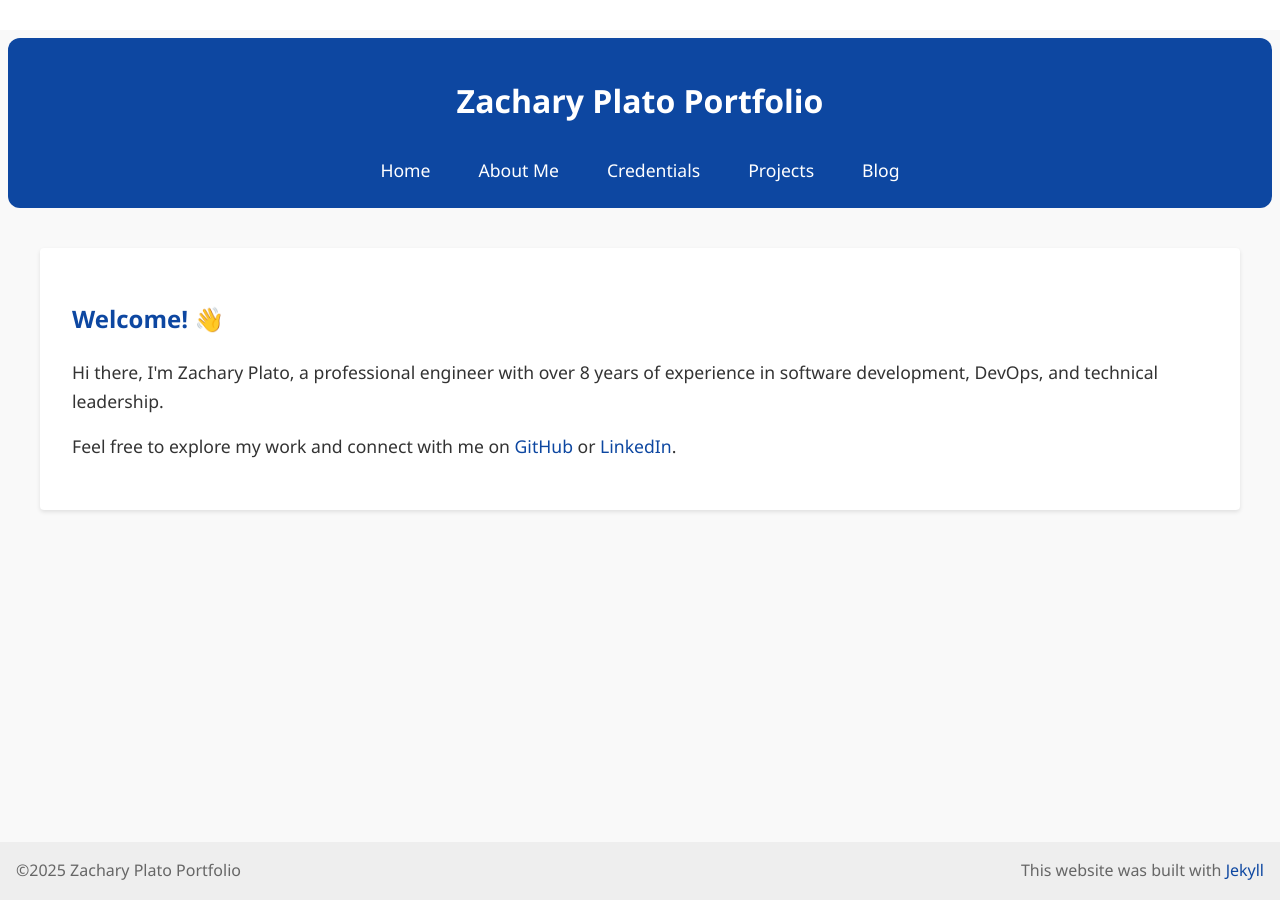
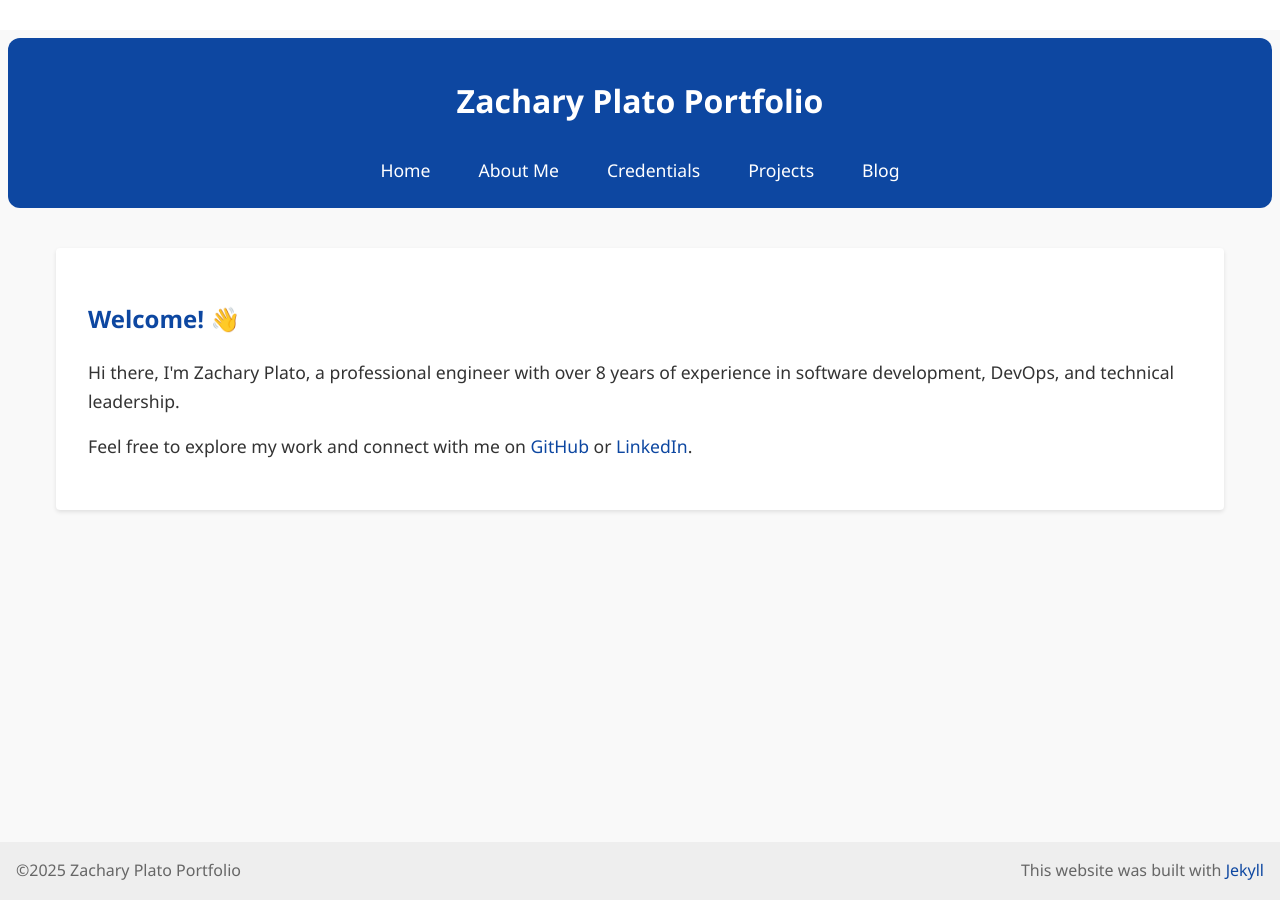
Before and after one commit to zplato/zplato.github.io, a Jekyll site: the page built from index.html, in a window 1280 px wide. Built offline with Jekyll 4.4.1, drawn with Linux system fonts in a browser that asks for light colours.

Commit message:
init site

```diff
--- a/_layouts/default.html
+++ b/_layouts/default.html
@@ -23,6 +23,7 @@
       border-radius: 4px;
       box-shadow: 0 2px 4px rgba(0, 0, 0, 0.1);
       font-family: 'Segoe UI Semilight', 'Segoe UI', sans-serif;
+      width: calc(100% - 2rem);
       margin-left: auto;
       margin-right: auto;
       box-sizing: border-box;
@@ -32,7 +33,7 @@
       nav ul {
         display: none;
         flex-direction: column;
-        align-items: center;
+        align-items: stretch;
         background-color: #0d47a1;
         width: 100%;
         position: fixed;
@@ -58,12 +59,13 @@
 
       nav ul li a {
         padding: 0.75rem;
-        width: calc(100% - 2rem);
+        width: 100%;
         text-align: center;
         border: 1px solid white;
         margin: 0.25rem 0;
         border-radius: 4px;
         box-sizing: border-box;
+        display: block;
       }
 
       nav ul li a:hover {
```
